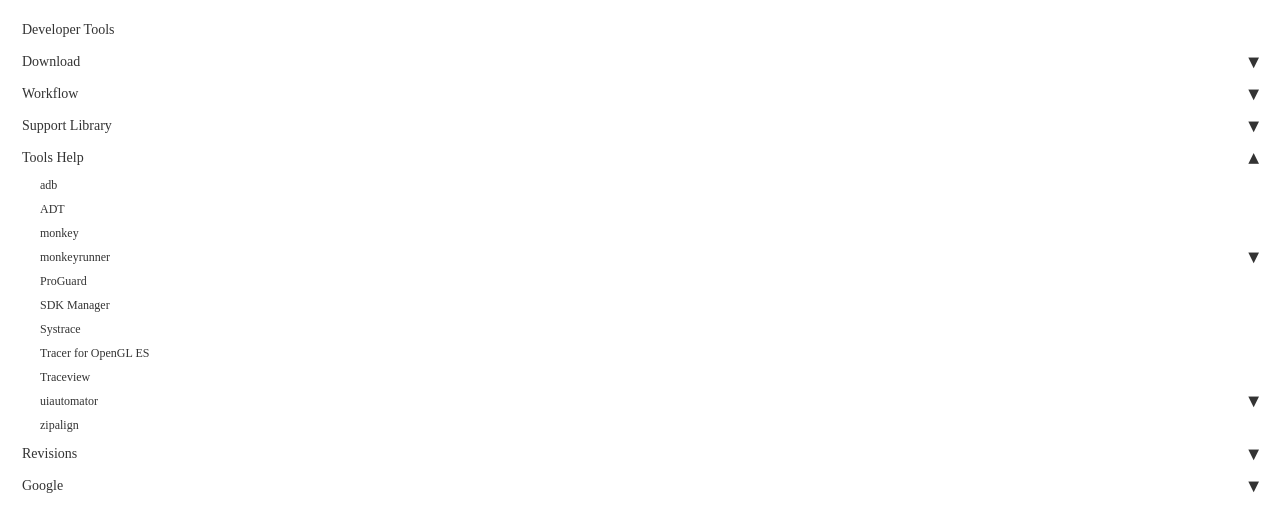
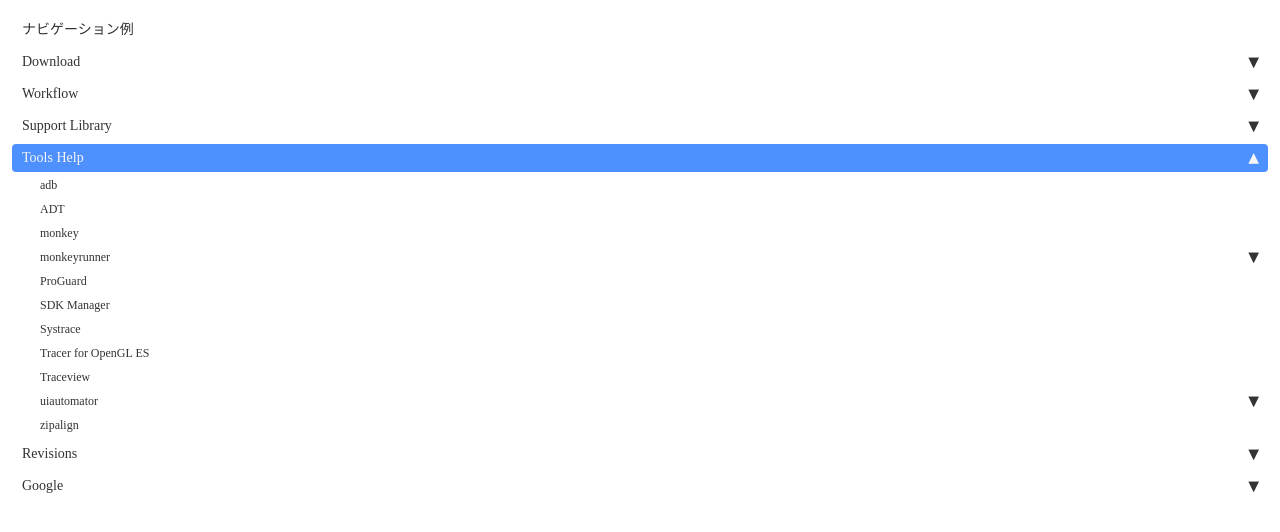
Before and after one commit to tak0527/tak0527.github.io, a plain HTML site: page index.html in a window 1280 px wide. Both pictures are taken after a click on the link "Tools Help". Drawn offline with nearby package versions, Linux system fonts and the light colour scheme.

Commit message:
Update index.html

```diff
--- a/index.html
+++ b/index.html
@@ -4,8 +4,8 @@
 		<title>tak0527</title>
 		<meta http-equiv="Content-Type" content="text/html; charset=UTF-8">
 		<script src="https://code.jquery.com/jquery-1.10.2.min.js"></script>
-		<!-- Add JQuery cookie plugin (optional)
-			<script src="assets/jquery.cookie.js"></script>-->
+		<!-- Add JQuery cookie plugin (optional) -->
+			<script src="assets/jquery.cookie.js"></script>
 		<!-- Add navgoco main js and css files  -->
 		<script type="text/javascript" src="assets/jquery.navgoco.js"></script>
 		<link rel="stylesheet" type="text/css" href="assets/jquery.navgoco.css" media="screen" />
@@ -14,7 +14,7 @@
     <body>
 
 <ul id="demo2" class="nav">
-	<li><a href="#">Developer Tools</a></li>
+	<li class="active"><a href="#">ナビゲーション例</a></li>
 	<li><a href="#">Download</a>
 		<ul>
 			<li><a href="#"> Setting Up the ADT Bundle</a></li>
@@ -135,7 +135,37 @@
 </ul>
 <script type="text/javascript" id="demo2-javascript">
 	$(document).ready(function() {
-	$("#demo2").navgoco({accordion: true});
+		active_menu_cb = function(e, submenu) {
+			e.preventDefault();
+			$('#demo2').find('li').removeClass('active');
+			var li =  $(this).parent();
+			var lis = li.parents('li');
+			li.addClass('active');
+			lis.addClass('active');
+		};
+		$('#demo1, #demo2').find("li > a").click(function(e) {
+			e.preventDefault();
+			var isLink = $(this).is("a");
+			var href = isLink ? $(this).attr('href') : '';
+		});
+	$("#demo2").navgoco({
+		caretHtml: '',
+		accordion: false,
+		openClass: 'open',
+		save: true,
+		cookie: {
+			name: 'navgoco',
+			expires: false,
+			path: '/'
+		},
+		slide: {
+			duration: 400,
+			easing: 'swing'
+		},
+		// Add Active class to clicked menu item
+		onClickAfter: active_menu_cb,
+	});
+
 	});
 	</script>
 </body>
```
